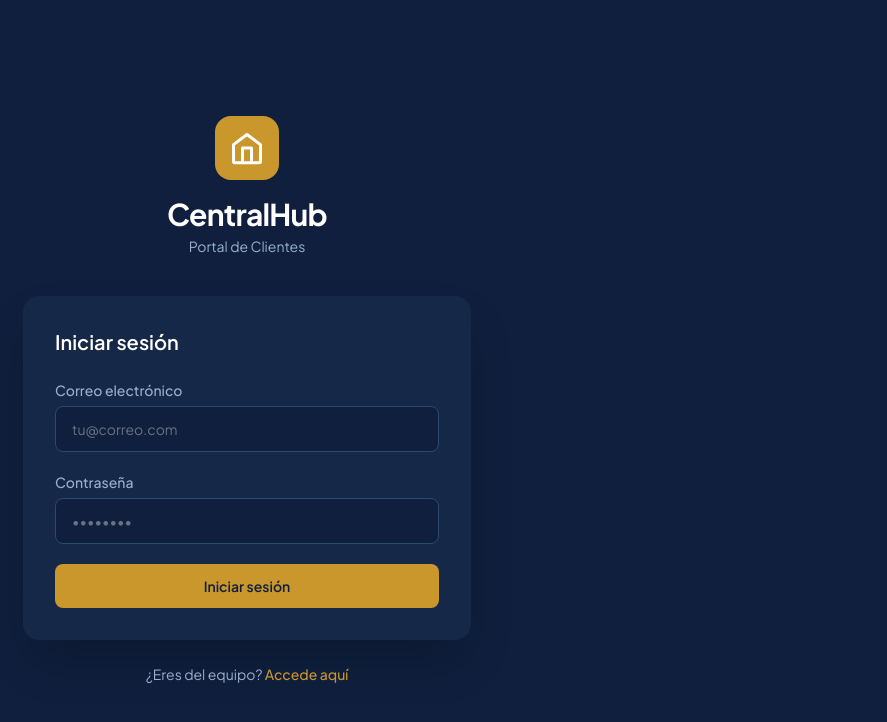
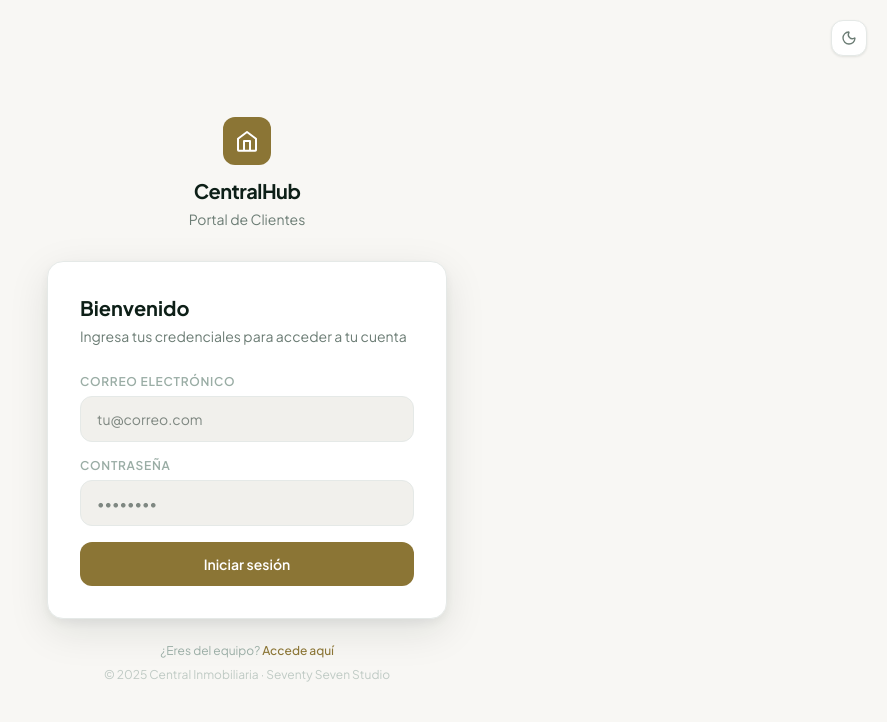
Before and after one commit to Seventy-Seven-S/centralhub, a Next.js app in the folder frontend/: page /portal in a window 1280 px wide. Shown: the top 722 px of the page, without its empty margins (393-1280 px from the left). Built offline with nearby package versions, Linux system fonts and the light colour scheme; no server answers.

Commit message:
feat: portal cliente - login migrado al design system

```diff
--- a/frontend/src/app/(auth)/portal/page.tsx
+++ b/frontend/src/app/(auth)/portal/page.tsx
@@ -3,12 +3,83 @@
 import { useState } from 'react';
 import { useRouter } from 'next/navigation';
 import Link from 'next/link';
+import { Sun, Moon } from 'lucide-react';
 import api from '@/lib/api';
 import { useAuthStore } from '@/store/auth.store';
+import { useTheme } from '@/app/providers';
 
+// ── Spinner ───────────────────────────────────────────────────────────────────
+function Spinner() {
+  return (
+    <svg className="animate-spin w-4 h-4" fill="none" viewBox="0 0 24 24">
+      <circle className="opacity-25" cx="12" cy="12" r="10" stroke="currentColor" strokeWidth="4" />
+      <path className="opacity-75" fill="currentColor" d="M4 12a8 8 0 018-8v4a4 4 0 00-4 4H4z" />
+    </svg>
+  );
+}
+
+// ── Logo mark ─────────────────────────────────────────────────────────────────
+function LogoMark({ size = 40 }: { size?: number }) {
+  return (
+    <div
+      className="rounded-xl flex items-center justify-center flex-shrink-0"
+      style={{ width: size, height: size, backgroundColor: 'var(--gold)' }}
+    >
+      <svg
+        style={{ width: size * 0.5, height: size * 0.5 }}
+        className="text-white"
+        fill="none"
+        viewBox="0 0 24 24"
+        stroke="currentColor"
+        strokeWidth={2}
+      >
+        <path strokeLinecap="round" strokeLinejoin="round"
+          d="M3 9.75L12 3l9 6.75V21a.75.75 0 01-.75.75H3.75A.75.75 0 013 21V9.75z" />
+        <path strokeLinecap="round" strokeLinejoin="round" d="M9 21V12h6v9" />
+      </svg>
+    </div>
+  );
+}
+
+// ── Input ─────────────────────────────────────────────────────────────────────
+function Input(props: React.InputHTMLAttributes<HTMLInputElement> & { label: string }) {
+  const { label, ...rest } = props;
+  return (
+    <div>
+      <label
+        className="block text-xs font-semibold mb-1.5"
+        style={{ color: 'var(--text-tertiary)', letterSpacing: '0.06em', textTransform: 'uppercase' }}
+      >
+        {label}
+      </label>
+      <input
+        {...rest}
+        className="w-full rounded-xl px-4 py-3 text-sm outline-none transition-all duration-200"
+        style={{
+          backgroundColor: 'var(--bg-secondary)',
+          border: '1.5px solid var(--border)',
+          color: 'var(--text-primary)',
+        }}
+        onFocus={e => {
+          e.currentTarget.style.borderColor = 'var(--gold)';
+          e.currentTarget.style.backgroundColor = 'var(--surface)';
+          if (rest.onFocus) rest.onFocus(e);
+        }}
+        onBlur={e => {
+          e.currentTarget.style.borderColor = 'var(--border)';
+          e.currentTarget.style.backgroundColor = 'var(--bg-secondary)';
+          if (rest.onBlur) rest.onBlur(e);
+        }}
+      />
+    </div>
+  );
+}
+
+// ── Page ──────────────────────────────────────────────────────────────────────
 export default function PortalLoginPage() {
   const router = useRouter();
   const login  = useAuthStore((s) => s.login);
+  const { theme, toggle } = useTheme();
 
   const [email,    setEmail]    = useState('');
   const [password, setPassword] = useState('');
@@ -19,7 +90,6 @@ export default function PortalLoginPage() {
     e.preventDefault();
     setError('');
     setLoading(true);
-
     try {
       const { data } = await api.post('/client-auth/login', { email, password });
       const { accessToken, client } = data.data;
@@ -44,97 +114,118 @@ export default function PortalLoginPage() {
   }
 
   return (
-    <div className="min-h-screen flex items-center justify-center px-4" style={{ backgroundColor: '#0F1F3D' }}>
-      <div className="w-full max-w-md">
+    <div
+      className="min-h-screen flex flex-col items-center justify-center px-4 py-10 relative"
+      style={{ backgroundColor: 'var(--bg-primary)' }}
+    >
+      {/* Theme toggle */}
+      <button
+        onClick={toggle}
+        className="absolute top-5 right-5 w-9 h-9 rounded-xl flex items-center justify-center transition-all duration-200"
+        style={{
+          backgroundColor: 'var(--surface)',
+          border: '1px solid var(--border)',
+          color: 'var(--text-secondary)',
+          boxShadow: 'var(--shadow-sm)',
+        }}
+        onMouseEnter={e => (e.currentTarget.style.borderColor = 'var(--gold)')}
+        onMouseLeave={e => (e.currentTarget.style.borderColor = 'var(--border)')}
+        aria-label="Toggle theme"
+      >
+        {theme === 'light' ? <Moon className="w-4 h-4" /> : <Sun className="w-4 h-4" />}
+      </button>
 
       {/* Logo */}
-        <div className="text-center mb-10">
-          <div className="inline-flex items-center justify-center w-16 h-16 rounded-2xl mb-4"
-               style={{ backgroundColor: '#C9972C' }}>
-            <svg className="w-9 h-9 text-white" fill="none" viewBox="0 0 24 24" stroke="currentColor" strokeWidth={2}>
-              <path strokeLinecap="round" strokeLinejoin="round"
-                d="M3 9.75L12 3l9 6.75V21a.75.75 0 01-.75.75H3.75A.75.75 0 013 21V9.75z" />
-              <path strokeLinecap="round" strokeLinejoin="round" d="M9 21V12h6v9" />
-            </svg>
-          </div>
-          <h1 className="text-3xl font-bold text-white tracking-tight">CentralHub</h1>
-          <p className="text-sm mt-1" style={{ color: '#9BB0D0' }}>Portal de Clientes</p>
+      <div className="flex flex-col items-center mb-8 animate-fade-up">
+        <LogoMark size={48} />
+        <h1
+          className="mt-3 text-xl font-bold tracking-tight"
+          style={{ color: 'var(--text-primary)' }}
+        >
+          CentralHub
+        </h1>
+        <p className="text-sm mt-1" style={{ color: 'var(--text-secondary)' }}>
+          Portal de Clientes
+        </p>
       </div>
 
       {/* Card */}
-        <div className="rounded-2xl p-8 shadow-2xl" style={{ backgroundColor: '#162847' }}>
-          <h2 className="text-xl font-semibold text-white mb-6">Iniciar sesión</h2>
+      <div
+        className="w-full max-w-[400px] rounded-2xl p-8 animate-fade-up delay-100"
+        style={{
+          backgroundColor: 'var(--surface)',
+          border: '1px solid var(--border)',
+          boxShadow: 'var(--shadow-lg)',
+        }}
+      >
+        <div className="mb-7">
+          <h2 className="text-xl font-bold mb-1" style={{ color: 'var(--text-primary)' }}>
+            Bienvenido
+          </h2>
+          <p className="text-sm" style={{ color: 'var(--text-secondary)' }}>
+            Ingresa tus credenciales para acceder a tu cuenta
+          </p>
+        </div>
 
-          <form onSubmit={handleSubmit} className="space-y-5">
-            <div>
-              <label className="block text-sm font-medium mb-1.5" style={{ color: '#9BB0D0' }}>
-                Correo electrónico
-              </label>
-              <input
+        <form onSubmit={handleSubmit} className="space-y-4">
+          <Input
+            label="Correo electrónico"
             type="email"
             required
             autoComplete="email"
             value={email}
             onChange={e => setEmail(e.target.value)}
             placeholder="tu@correo.com"
-                className="w-full rounded-lg px-4 py-3 text-sm text-white placeholder-gray-500 outline-none transition focus:ring-2"
-                style={{ backgroundColor: '#0F1F3D', border: '1px solid #2A4A70' }}
           />
-            </div>
-
-            <div>
-              <label className="block text-sm font-medium mb-1.5" style={{ color: '#9BB0D0' }}>
-                Contraseña
-              </label>
-              <input
+          <Input
+            label="Contraseña"
             type="password"
             required
             autoComplete="current-password"
             value={password}
             onChange={e => setPassword(e.target.value)}
             placeholder="••••••••"
-                className="w-full rounded-lg px-4 py-3 text-sm text-white placeholder-gray-500 outline-none transition focus:ring-2"
-                style={{ backgroundColor: '#0F1F3D', border: '1px solid #2A4A70' }}
           />
-            </div>
 
           {error && (
-              <div className="rounded-lg px-4 py-3 text-sm flex items-center gap-2"
-                   style={{ backgroundColor: '#3B1A1A', color: '#F87171', border: '1px solid #7F2020' }}>
-                <svg className="w-4 h-4 shrink-0" fill="currentColor" viewBox="0 0 20 20">
-                  <path fillRule="evenodd" clipRule="evenodd"
-                    d="M10 18a8 8 0 100-16 8 8 0 000 16zM9 9V5h2v4H9zm0 2h2v2H9v-2z" />
-                </svg>
+            <p
+              className="text-xs px-3.5 py-2.5 rounded-lg"
+              style={{ backgroundColor: 'var(--danger-pale)', color: 'var(--danger)' }}
+            >
               {error}
-              </div>
+            </p>
           )}
 
           <button
             type="submit"
             disabled={loading}
-              className="w-full py-3 rounded-lg text-sm font-semibold transition-all duration-150 flex items-center justify-center gap-2 disabled:opacity-60 disabled:cursor-not-allowed"
-              style={{ backgroundColor: '#C9972C', color: '#0F1F3D' }}
+            className="w-full py-3 rounded-xl text-sm font-semibold text-white flex items-center justify-center gap-2 transition-all duration-200 disabled:opacity-50 disabled:cursor-not-allowed mt-1"
+            style={{ backgroundColor: 'var(--gold)' }}
+            onMouseEnter={e => { if (!loading) (e.currentTarget.style.filter = 'brightness(1.1)'); }}
+            onMouseLeave={e => { e.currentTarget.style.filter = ''; }}
           >
-              {loading ? (
-                <>
-                  <svg className="animate-spin w-4 h-4" fill="none" viewBox="0 0 24 24">
-                    <circle className="opacity-25" cx="12" cy="12" r="10" stroke="currentColor" strokeWidth="4" />
-                    <path className="opacity-75" fill="currentColor" d="M4 12a8 8 0 018-8v4a4 4 0 00-4 4H4z" />
-                  </svg>
-                  Iniciando sesión...
-                </>
-              ) : 'Iniciar sesión'}
+            {loading ? <><Spinner /> Iniciando sesión...</> : 'Iniciar sesión'}
           </button>
         </form>
       </div>
 
-        <p className="text-center mt-6 text-sm" style={{ color: '#9BB0D0' }}>
+      {/* Footer */}
+      <div className="mt-6 text-center animate-fade-up delay-200">
+        <p className="text-xs" style={{ color: 'var(--text-tertiary)' }}>
           ¿Eres del equipo?{' '}
-          <Link href="/login" className="font-medium transition-colors hover:text-white" style={{ color: '#C9972C' }}>
+          <Link
+            href="/login"
+            className="font-medium transition-colors duration-150"
+            style={{ color: 'var(--gold)' }}
+            onMouseEnter={e => (e.currentTarget.style.filter = 'brightness(1.15)')}
+            onMouseLeave={e => (e.currentTarget.style.filter = '')}
+          >
             Accede aquí
           </Link>
         </p>
-
+        <p className="text-xs mt-2" style={{ color: 'var(--text-tertiary)', opacity: 0.6 }}>
+          © 2025 Central Inmobiliaria · Seventy Seven Studio
+        </p>
       </div>
     </div>
   );
--- a/frontend/src/app/(portal)/layout.tsx
+++ b/frontend/src/app/(portal)/layout.tsx
@@ -25,16 +25,21 @@ export default function PortalLayout({ children }: { children: React.ReactNode }
   if (!isAuthenticated || user?.role !== 'CLIENT') return null;
 
   return (
-    <div className="min-h-screen bg-gray-100">
+    <div className="min-h-screen" style={{ backgroundColor: 'var(--bg-primary)' }}>
 
       {/* Navbar */}
-      <nav className="bg-white shadow-sm border-b border-gray-200 sticky top-0 z-40">
+      <nav
+        className="shadow-sm sticky top-0 z-40"
+        style={{ backgroundColor: 'var(--surface)', borderBottom: '1px solid var(--border)' }}
+      >
         <div className="max-w-5xl mx-auto px-4 sm:px-6 h-16 flex items-center justify-between">
 
           {/* Logo */}
           <div className="flex items-center gap-3">
-            <div className="w-8 h-8 rounded-lg flex items-center justify-center"
-                 style={{ backgroundColor: '#C9972C' }}>
+            <div
+              className="w-8 h-8 rounded-lg flex items-center justify-center"
+              style={{ backgroundColor: 'var(--gold)' }}
+            >
               <svg className="w-4 h-4 text-white" fill="none" viewBox="0 0 24 24" stroke="currentColor" strokeWidth={2.5}>
                 <path strokeLinecap="round" strokeLinejoin="round"
                   d="M3 9.75L12 3l9 6.75V21a.75.75 0 01-.75.75H3.75A.75.75 0 013 21V9.75z" />
@@ -42,24 +47,29 @@ export default function PortalLayout({ children }: { children: React.ReactNode }
               </svg>
             </div>
             <div>
-              <span className="font-bold text-gray-900 text-sm">CentralHub</span>
-              <span className="hidden sm:inline text-xs text-gray-400 ml-2">Portal de Clientes</span>
+              <span className="font-bold text-sm" style={{ color: 'var(--text-primary)' }}>CentralHub</span>
+              <span className="hidden sm:inline text-xs ml-2" style={{ color: 'var(--text-tertiary)' }}>Portal de Clientes</span>
             </div>
           </div>
 
           {/* Usuario + logout */}
           <div className="flex items-center gap-3">
             <div className="text-right hidden sm:block">
-              <p className="text-sm font-medium text-gray-900 leading-tight">{user.name}</p>
-              <p className="text-xs text-gray-400">{user.email}</p>
+              <p className="text-sm font-medium leading-tight" style={{ color: 'var(--text-primary)' }}>{user.name}</p>
+              <p className="text-xs" style={{ color: 'var(--text-tertiary)' }}>{user.email}</p>
             </div>
-            <div className="w-8 h-8 rounded-full flex items-center justify-center text-xs font-bold text-white"
-                 style={{ backgroundColor: '#0F1F3D' }}>
+            <div
+              className="w-8 h-8 rounded-full flex items-center justify-center text-xs font-bold text-white"
+              style={{ backgroundColor: 'var(--portal-navy)' }}
+            >
               {user.name.split(' ').map(n => n[0]).slice(0, 2).join('').toUpperCase()}
             </div>
             <button
               onClick={handleLogout}
-              className="flex items-center gap-1.5 px-3 py-1.5 rounded-lg text-sm text-gray-600 hover:bg-gray-100 transition"
+              className="flex items-center gap-1.5 px-3 py-1.5 rounded-lg text-sm transition"
+              style={{ color: 'var(--text-secondary)' }}
+              onMouseEnter={e => (e.currentTarget as HTMLElement).style.backgroundColor = 'var(--bg-secondary)'}
+              onMouseLeave={e => (e.currentTarget as HTMLElement).style.backgroundColor = ''}
               title="Cerrar sesión"
             >
               <LogOut className="w-4 h-4" />
--- a/frontend/src/app/globals.css
+++ b/frontend/src/app/globals.css
@@ -42,6 +42,8 @@
   --gold:          #8B7535;
   --gold-pale:     rgba(139, 117, 53, 0.10);
 
+  --portal-navy:   #0F1F3D;
+
   --shadow-sm:     0 1px 3px rgba(13, 31, 23, 0.06), 0 1px 2px rgba(13, 31, 23, 0.04);
   --shadow-md:     0 4px 16px rgba(13, 31, 23, 0.08), 0 2px 6px rgba(13, 31, 23, 0.05);
   --shadow-lg:     0 12px 40px rgba(13, 31, 23, 0.10), 0 4px 12px rgba(13, 31, 23, 0.06);
@@ -82,6 +84,8 @@ html:not(.light) {
 
   --gold:          #C4A862;
   --gold-pale:     rgba(196, 168, 98, 0.14);
+
+  --portal-navy:   #1A2D4A;
 
   --shadow-sm:     0 1px 3px rgba(0, 0, 0, 0.3);
   --shadow-md:     0 4px 16px rgba(0, 0, 0, 0.4);
```
Also changed, not shown: frontend/src/app/(portal)/mis-contratos/[id]/page.tsx (+77 -64 lines), frontend/src/app/(portal)/mis-contratos/page.tsx (+45 -36 lines). Lines whose indentation alone changed are shown as unchanged.
